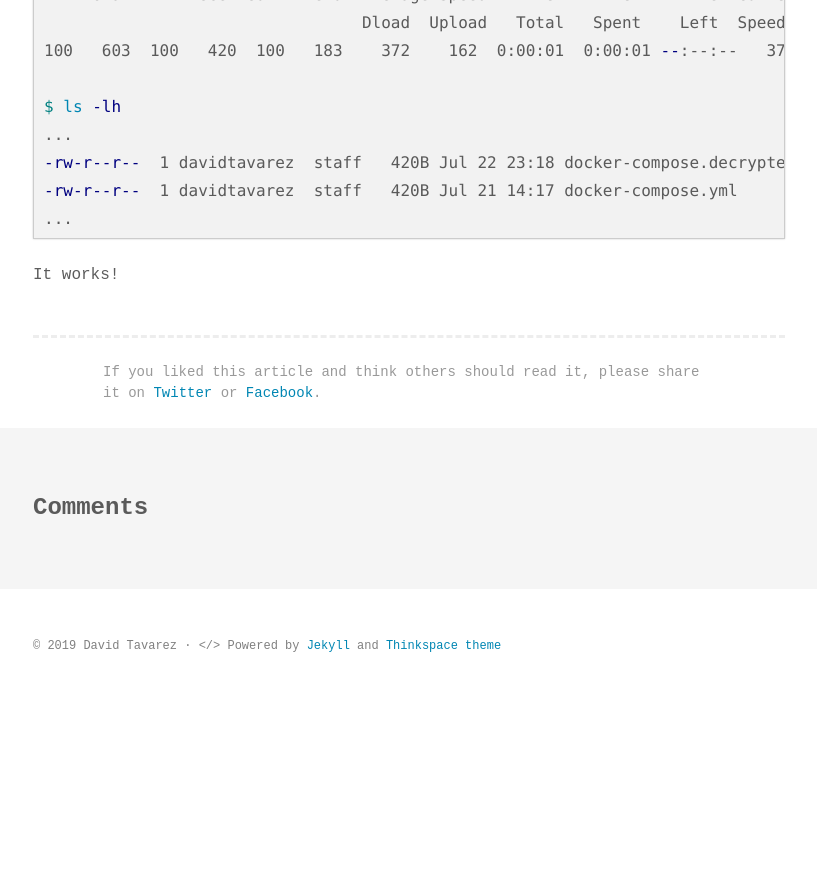
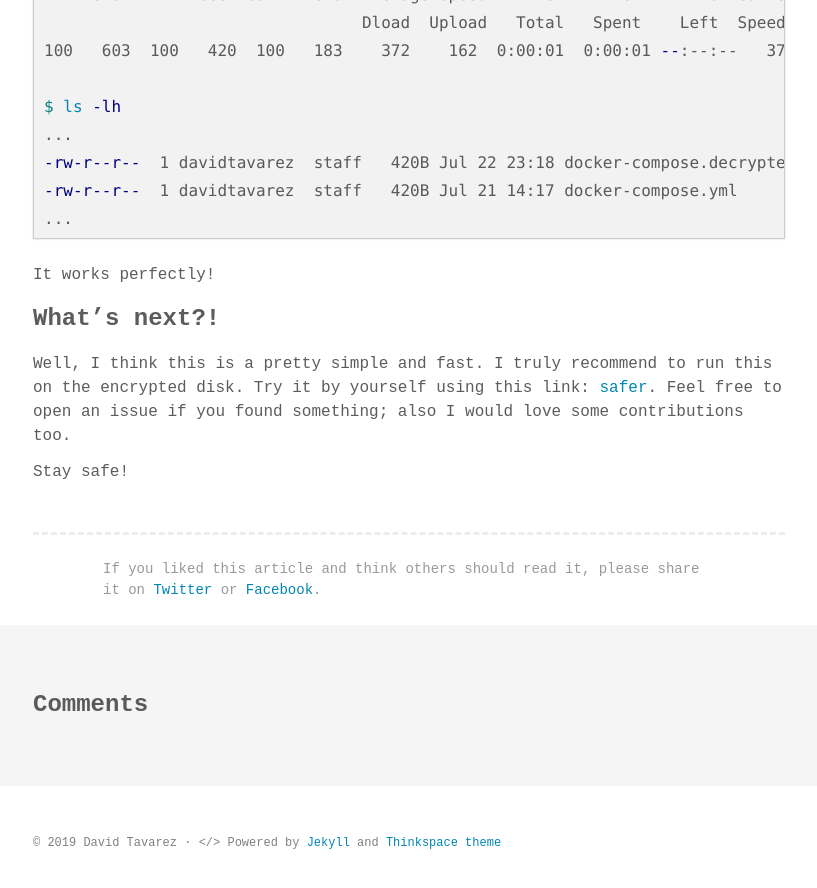
Before and after one commit to davidtavarez/davidtavarez.github.io, a Jekyll site: the page built from _posts/2019-07-22-building-an-encrypted-cloud.md, in a window 1280 px wide and 900 px high, scrolled down 3084 px. Shown: the top 888 px of the window, without its empty margins (231-1048 px from the left). Built offline with Jekyll 4.4.1, drawn with Linux system fonts in a browser that asks for light colours; some web fonts are replaced; comment, search, counter and statistics services are not loaded; before the commit the page ends 3787 px from its top, so only the background shows below that.

Commit message:
conclusion safer

````diff
--- a/_posts/2019-07-22-building-an-encrypted-cloud.md
+++ b/_posts/2019-07-22-building-an-encrypted-cloud.md
@@ -106,4 +106,10 @@ $ ls -lh
 ...
 ```
 
-It works!
+It works perfectly!
+
+### What's next?!
+
+Well, I think this is a pretty simple and fast. I truly recommend to run this on the encrypted disk. Try it by yourself using this link: [safer](https://davidtavarez.github.io/safer/). Feel free to open an issue if you found something; also I would love some contributions too.
+
+Stay safe!
````
